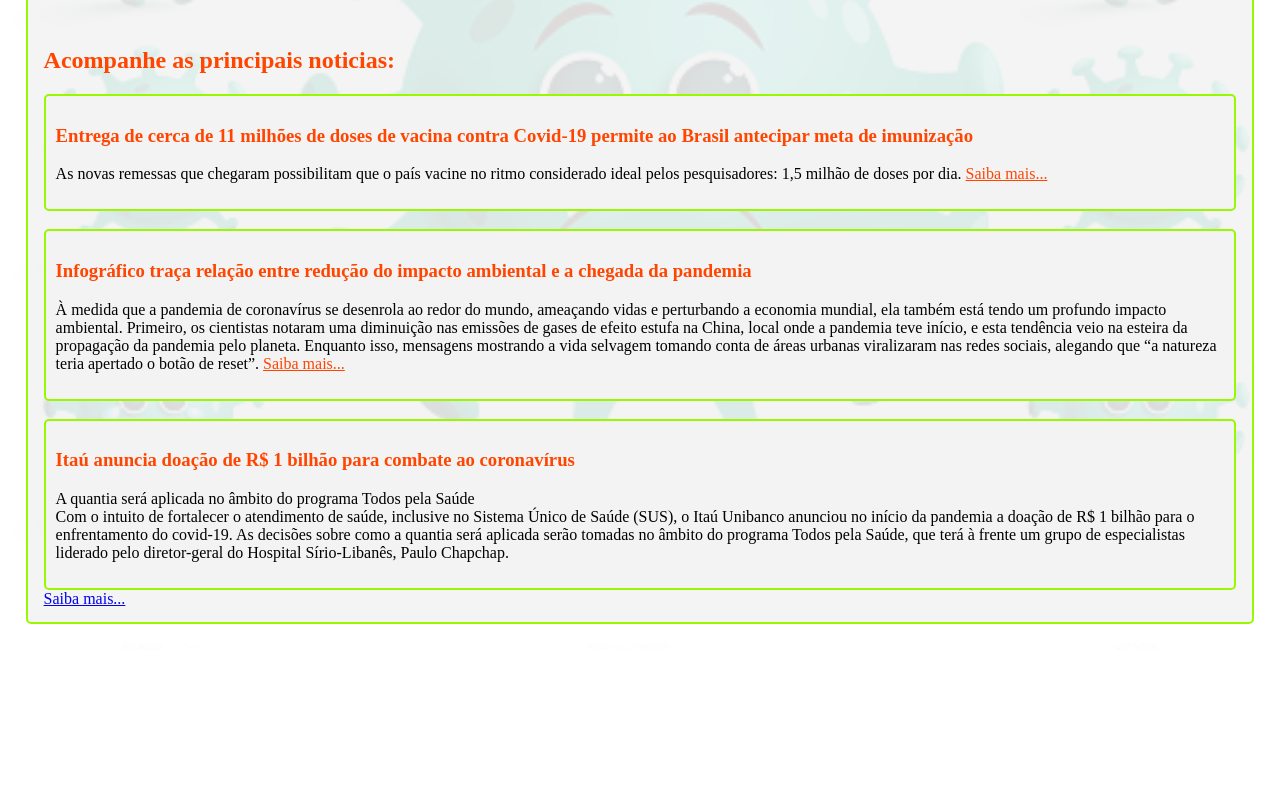
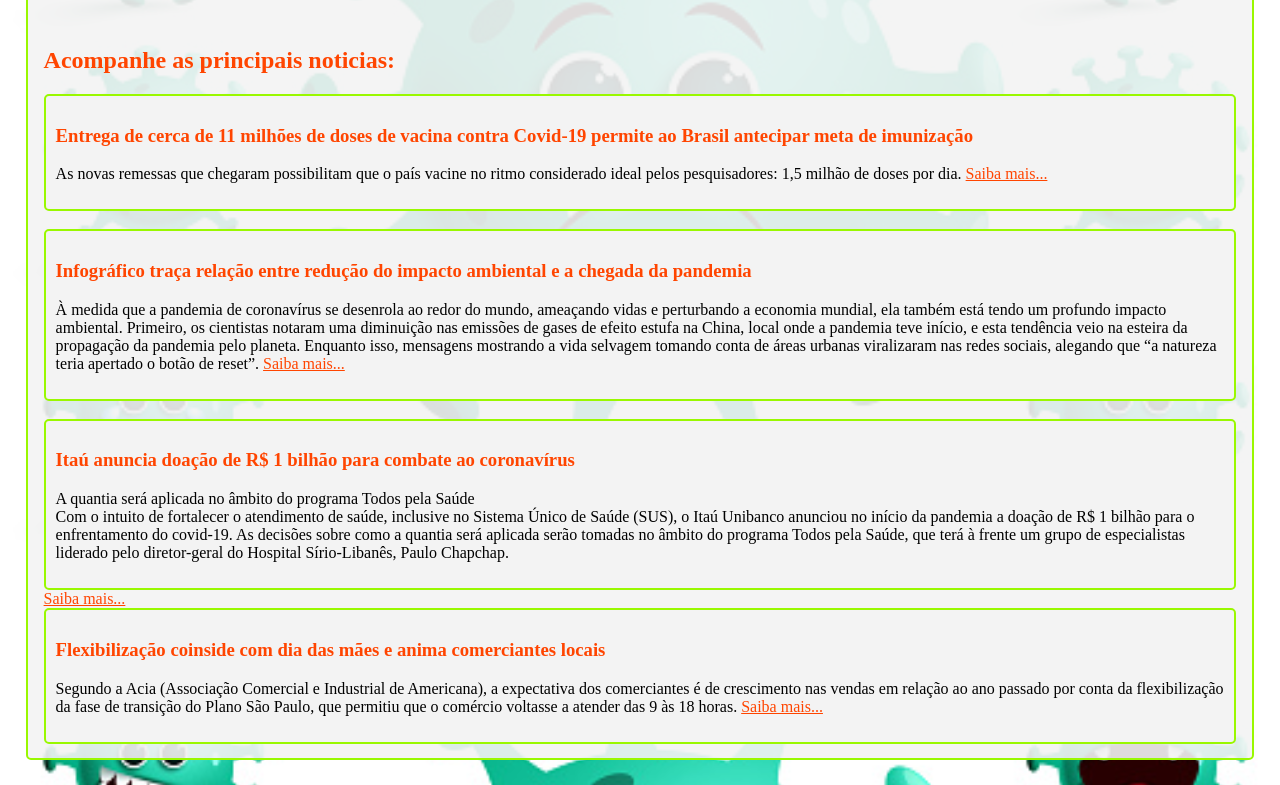
Before and after one commit to paidaolivia/brvnv-Desafio-Gama-Squad-Sigma, a plain HTML site: page src/index.html in a window 1280 px wide. Shown: the part 284-1069 px from the top of the page. Before the commit the page ends 934 px from the top, so only its background shows below. Drawn offline with Linux system fonts and the light colour scheme.

Commit message:
Adicionado id para estilização aos demais links, fechamento de paragrafos, indentação, e adicionada mais uma notícia de texto.

```diff
--- a/src/index.html
+++ b/src/index.html
@@ -53,7 +53,8 @@
       <p>
         As novas remessas que chegaram possibilitam que o país vacine no ritmo considerado ideal pelos pesquisadores:
         1,5 milhão de doses por dia. <a id ="saibaMais" href="saibamais.html">Saiba mais...</a>
-      </article>
+      </p>
+    </article>
 
     <br>
     <article>
@@ -62,6 +63,7 @@
         À medida que a pandemia de coronavírus se desenrola ao redor do mundo, ameaçando vidas e perturbando a economia mundial, ela também está tendo um profundo impacto ambiental.
         Primeiro, os cientistas notaram uma diminuição nas emissões de gases de efeito estufa na China, local onde a pandemia teve início, e esta tendência veio na esteira da propagação da pandemia pelo planeta.
         Enquanto isso, mensagens mostrando a vida selvagem tomando conta de áreas urbanas viralizaram nas redes sociais, alegando que “a natureza teria apertado o botão de reset”. <a id="saibaMais" href="saibamais.html">Saiba mais...</a>
+      </p>
     </article>
     </br>
     <article>
@@ -78,9 +80,20 @@
                 Chapchap.
       </p>
     </article>
-  <a href="saibamais.html">
+  <a id="saibaMais" href="saibamais.html">
     Saiba mais...
   </a>
+  <br>
+    <article>
+      <h3>
+        Flexibilização coinside com dia das mães e anima comerciantes locais
+      </h3>
+      <p>
+        Segundo a Acia (Associação Comercial e Industrial de Americana), a expectativa dos comerciantes é de crescimento nas vendas em relação ao ano passado por conta da flexibilização da fase de transição do Plano São Paulo, que permitiu que o comércio voltasse a atender das 9 às 18 horas.
+        <a id = "saibaMais" href="saibamais.html">Saiba mais...</a>
+      </p>
+    </article>
+
   </div>
 </div>
 </body>
```
